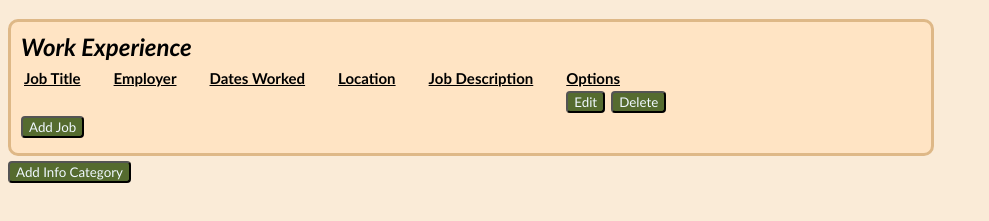
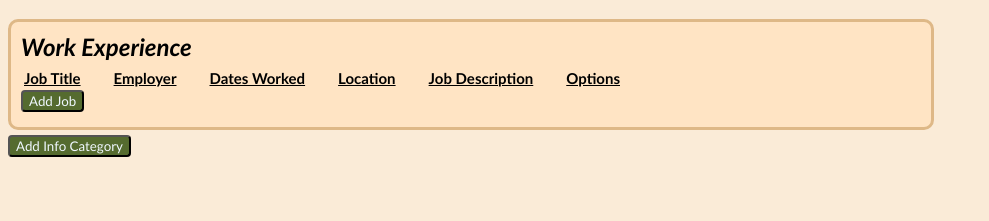
Before and after one commit to afsana-rahman/job-chrome-ext, a browser extension: page index.html in a window 1280 px wide. Shown: the part 63-284 px from the top of the page, without its empty margins (0-989 px from the left). Drawn offline with Linux system fonts and the light colour scheme.

Commit message:
Removed extra row in table

```diff
--- a/index.html
+++ b/index.html
@@ -24,18 +24,6 @@
                 </tr>
             </thead>
             <tbody>
-                <tr>
-                    <td id="jtitle1"></th>
-                    <td id="jemployer1"></th>
-                    <td id="jdates1"></th>
-                    <td id="jlocation1"></th>
-                    <td id="jdescrip1"></th>
-                    <td id="buttons">
-                        <button id="edit" onclick="editJob()">Edit</button>
-                        <button id="save" style="display: none;" onclick="saveJob()">Save</button>
-                        <button id="delete">Delete</button>
-                    </td>
-                </tr>
             </tbody>
         </table>
 
```
